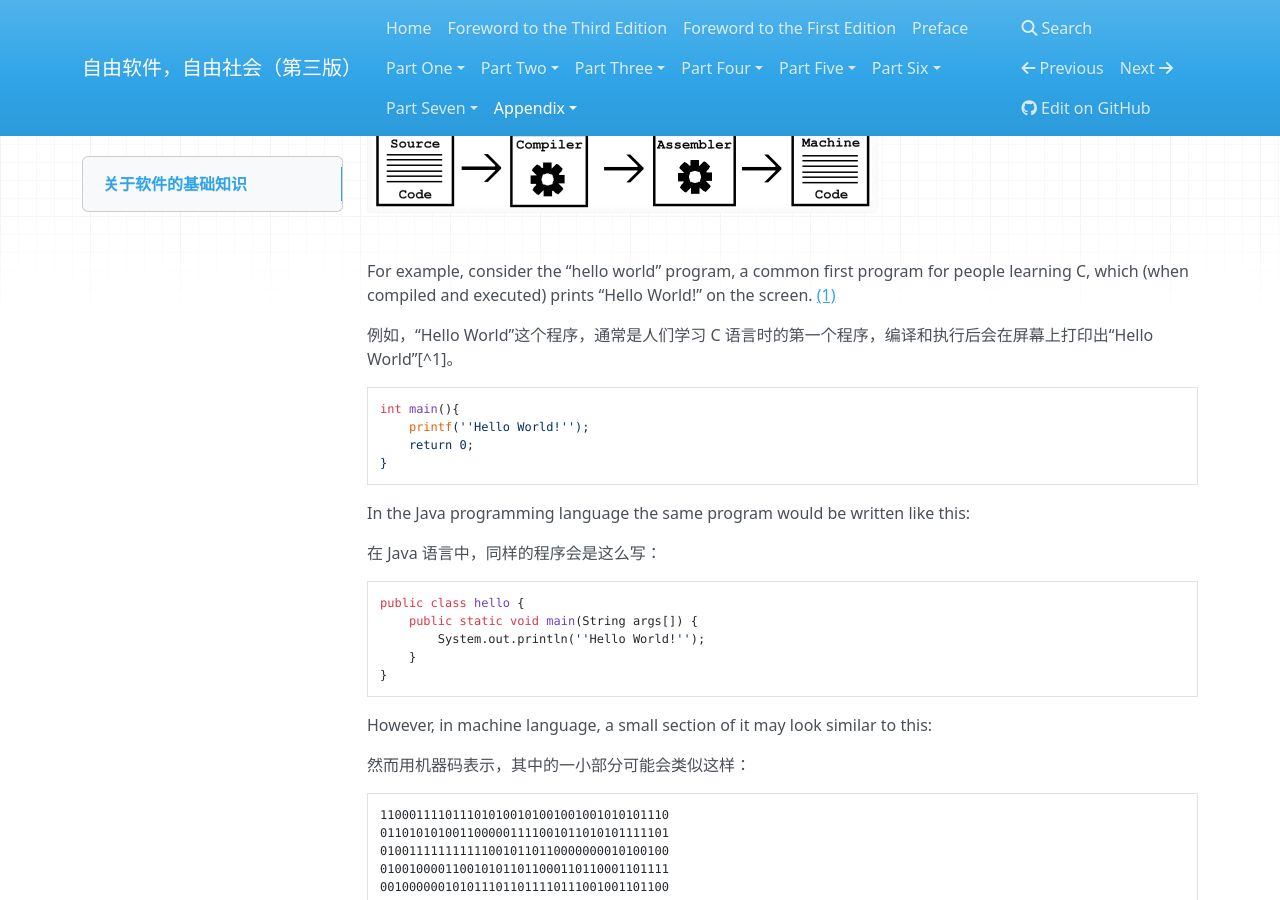
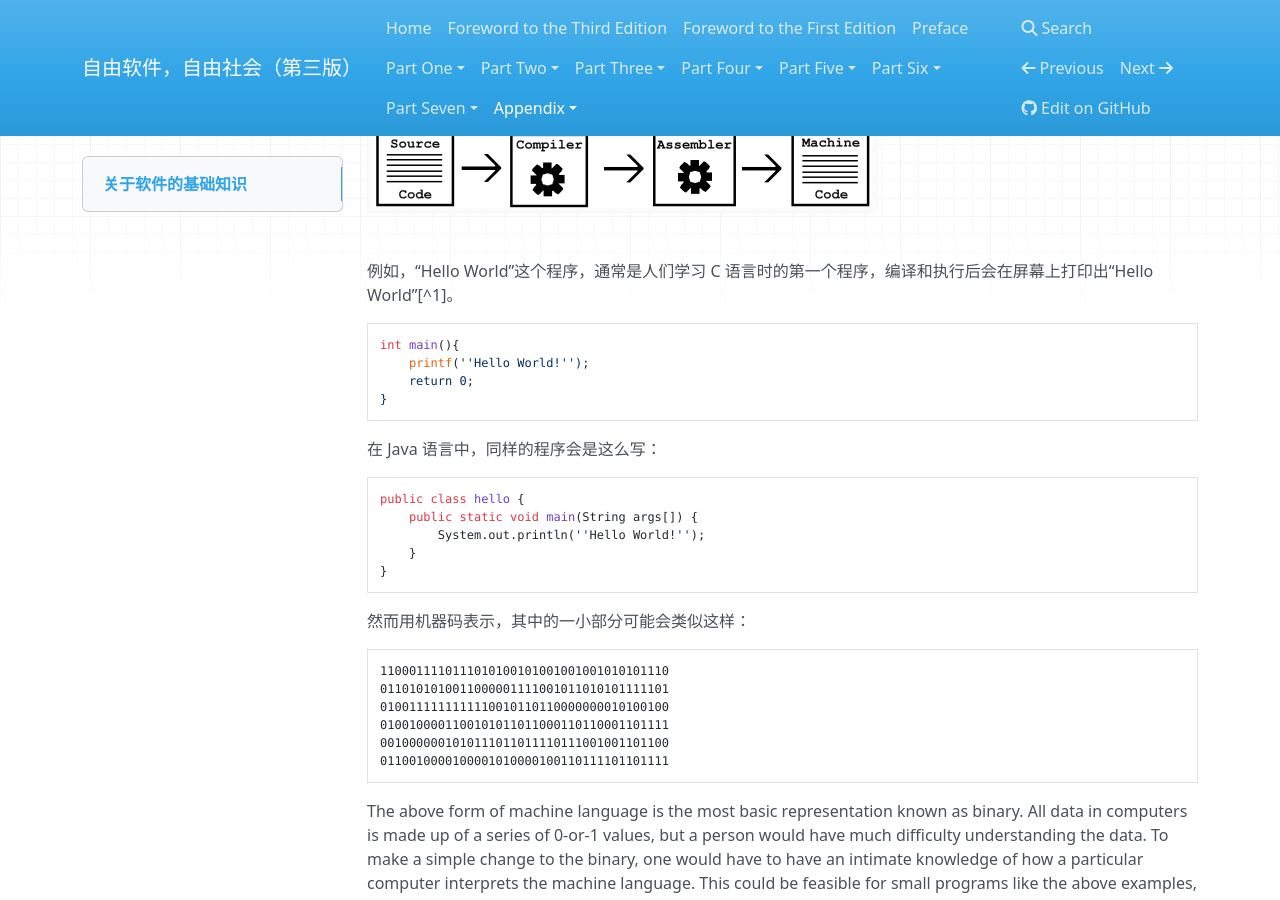
Before and after one commit to beijinglug/fsfs-zh, an MkDocs documentation site: the page built from docs/appendix-a.md, in a window 1280 px wide and 900 px high, scrolled down 391 px. Built offline with MkDocs 1.6.1, drawn with Linux system fonts in a browser that asks for light colours; nearby versions of some CDN libraries; old or Windows-style settings are respelled for this version of MkDocs.

Commit message:
Update appendix-a.md

````diff
--- a/docs/appendix-a.md
+++ b/docs/appendix-a.md
@@ -12,10 +12,6 @@
 
 ![code](code.png)
 
-For example, consider the “hello world” program, a common first program
-for people learning C, which (when compiled and executed) prints “Hello
-World!” on the screen. [(1)](#FOOT1)
-
 例如，“Hello World”这个程序，通常是人们学习 C 语言时的第一个程序，编译和执行后会在屏幕上打印出“Hello World”[^1]。
 
 ```C
@@ -24,10 +20,6 @@ int main(){
     return 0;
 }
 ```
-
-In the Java programming language the same program would be written like
-this:
-
 在 Java 语言中，同样的程序会是这么写：
 
 ```Java
@@ -37,9 +29,6 @@ public class hello {
     }
 }
 ```
-
-However, in machine language, a small section of it may look similar to
-this:
 
 然而用机器码表示，其中的一小部分可能会类似这样：
 
````
